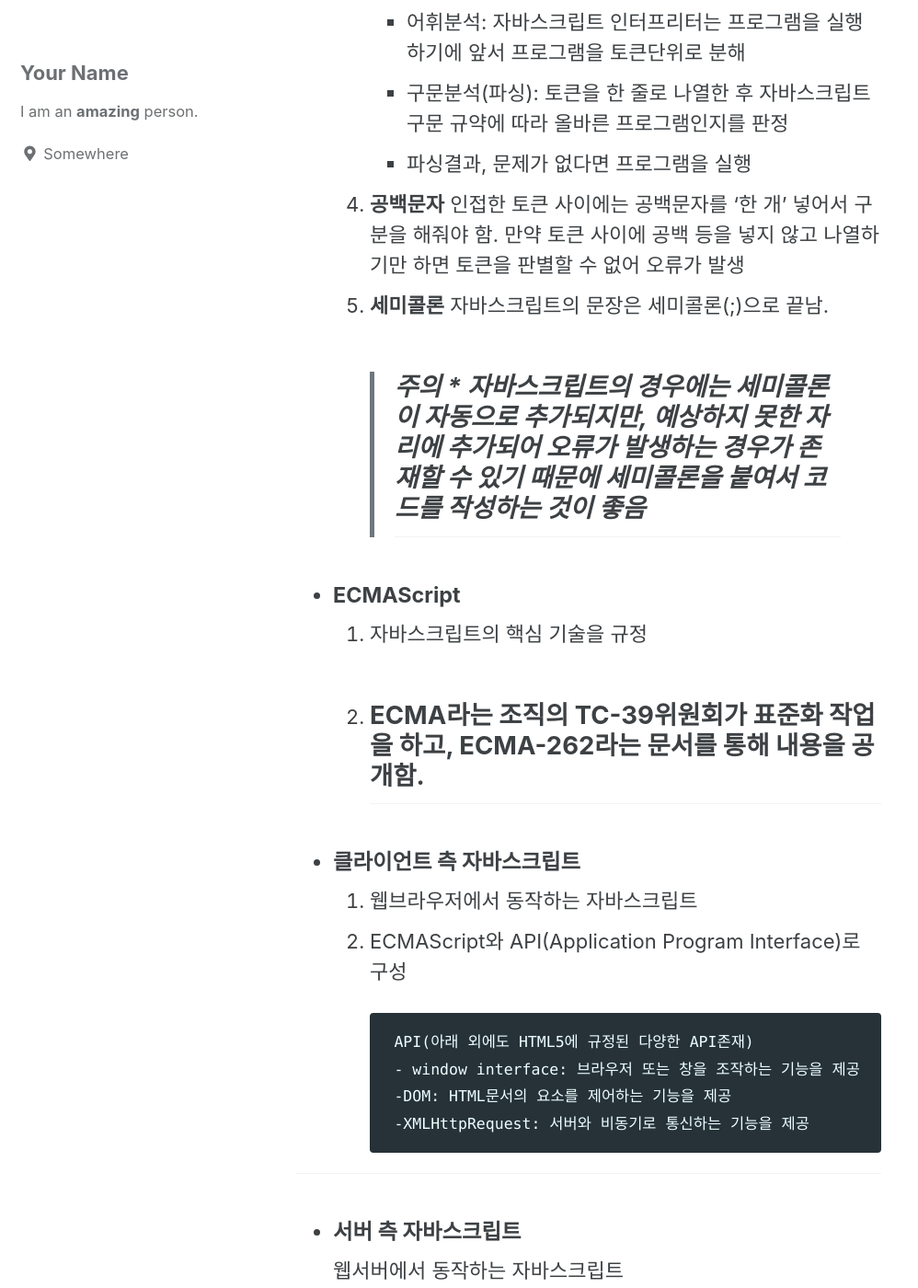
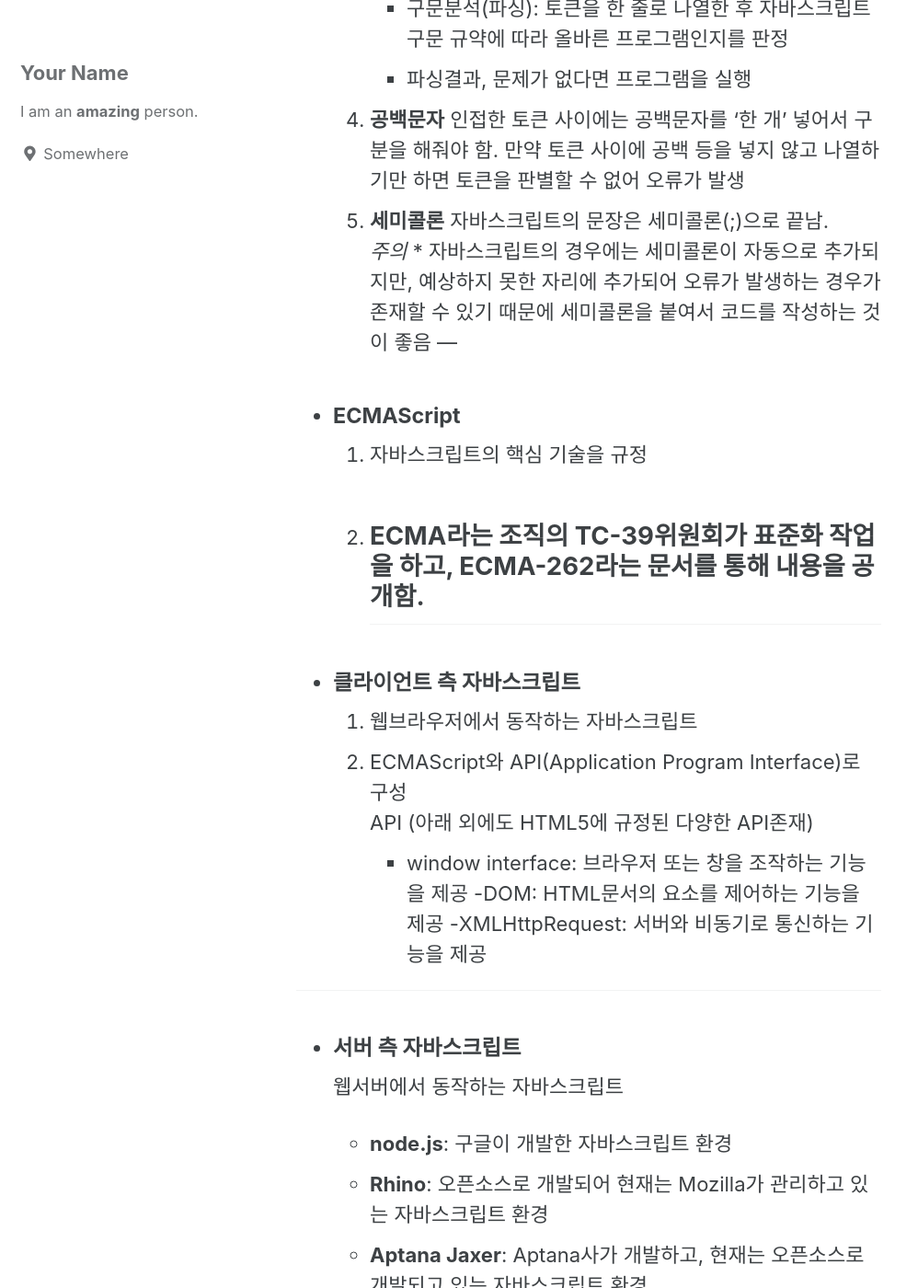
Before and after one commit to dareunk/dareunk.github.io, a Jekyll site: the page built from _posts/2021-07-17-js features1.md, in a window 1280 px wide and 1400 px high, scrolled down 1223 px. Shown: the whole window at 92% size, without its empty margins (0-998 px from the left). Built offline with Jekyll 4.4.1, drawn with Linux system fonts in a browser that asks for light colours; cached includes are drawn as plain includes; some of the changed text lies outside the part shown.

Commit message:
change writing js features

```diff
--- a/_posts/2021-07-17-js features1.md
+++ b/_posts/2021-07-17-js features1.md
@@ -51,7 +51,8 @@ toc: true
     <br>
     5. **세미콜론**
         자바스크립트의 문장은 세미콜론(;)으로 끝남.
-        >_주의_ * 자바스크립트의 경우에는 세미콜론이 자동으로 추가되지만, 예상하지 못한 자리에 추가되어 오류가 발생하는 경우가 존재할 수 있기 때문에 세미콜론을 붙여서 코드를 작성하는 것이 좋음
+        \
+         _주의_ * 자바스크립트의 경우에는 세미콜론이 자동으로 추가되지만, 예상하지 못한 자리에 추가되어 오류가 발생하는 경우가 존재할 수 있기 때문에 세미콜론을 붙여서 코드를 작성하는 것이 좋음
 ---
 * #### ECMAScript
 
@@ -63,11 +64,11 @@ toc: true
 
     1. 웹브라우저에서 동작하는 자바스크립트
     2. ECMAScript와 API(Application Program Interface)로 구성
-
-            API(아래 외에도 HTML5에 규정된 다양한 API존재)
-            - window interface: 브라우저 또는 창을 조작하는 기능을 제공
-            -DOM: HTML문서의 요소를 제어하는 기능을 제공
-            -XMLHttpRequest: 서버와 비동기로 통신하는 기능을 제공
+       \
+        API (아래 외에도 HTML5에 규정된 다양한 API존재)
+        - window interface: 브라우저 또는 창을 조작하는 기능을 제공
+        -DOM: HTML문서의 요소를 제어하는 기능을 제공
+        -XMLHttpRequest: 서버와 비동기로 통신하는 기능을 제공
 
 ---
 
```
Also changed, not shown: other parts of _posts/2021-07-17-js features1.md (+1 -1 lines).
